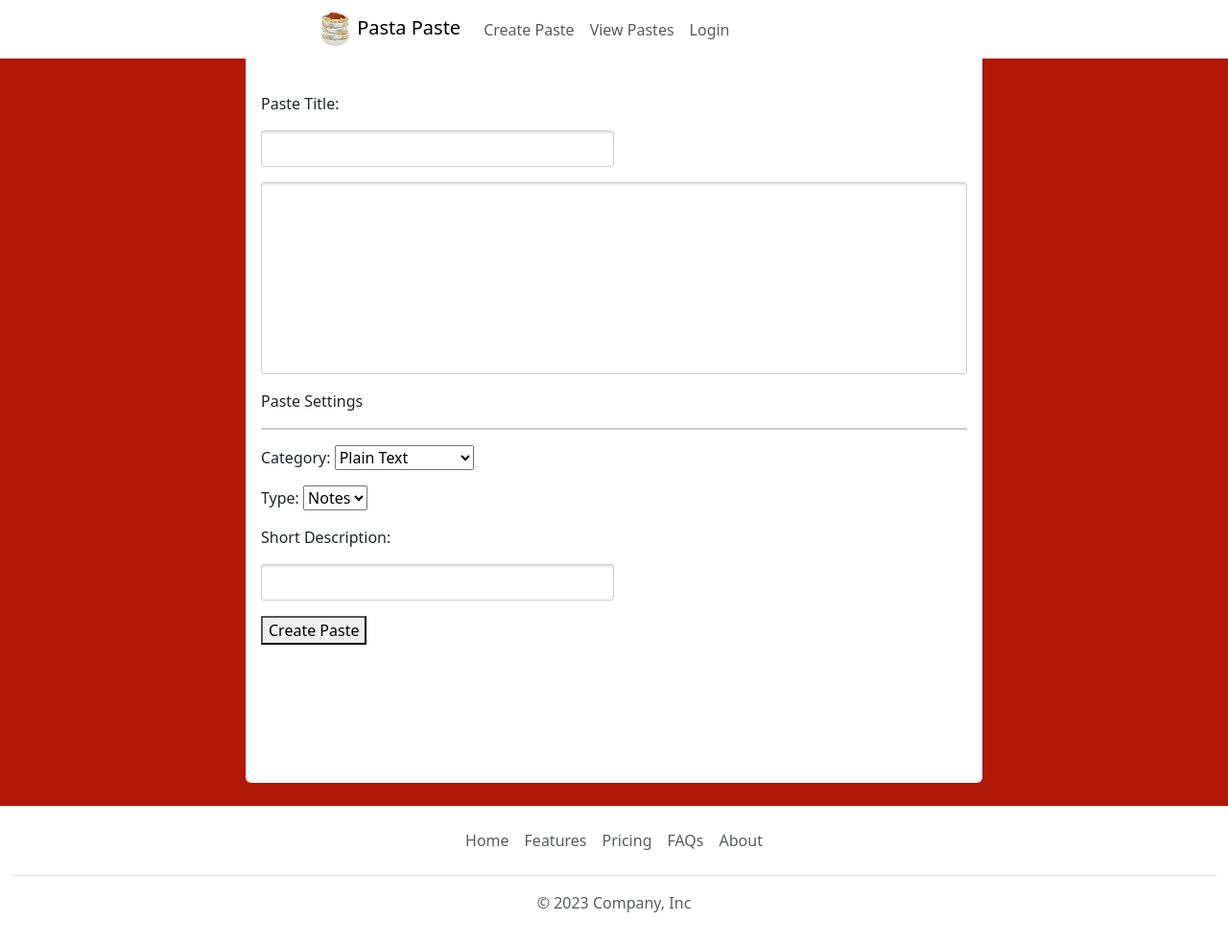
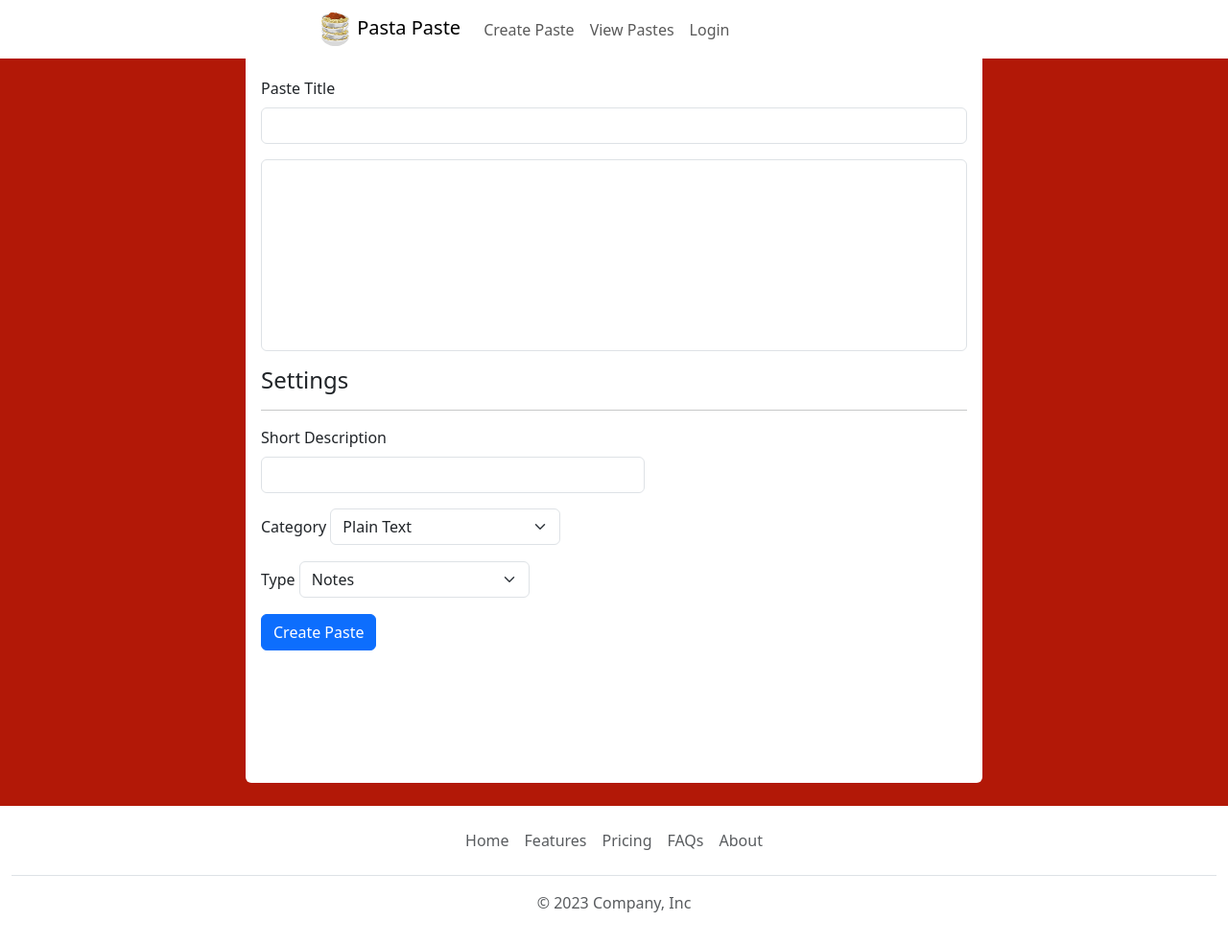
Before and after one commit to LoganHodgins/Pasta-Paste, a Django app: page /user-paste in a window 1280 px wide. Shown: the whole page at 96% size. Run offline with Django 4.2, Linux system fonts and the light colour scheme; some libraries are stand-ins or nearby versions.

Commit message:
added bootstrapped form with crispy

```diff
--- a/requirements.txt
+++ b/requirements.txt
@@ -1,4 +1,6 @@
 asgiref==3.6.0
+crispy-bootstrap5==0.7
 Django==4.1.7
+django-crispy-forms==2.0
 django-environ==0.10.0
 sqlparse==0.4.3
--- a/user_paste/static/user_paste/main.css
+++ /dev/null
@@ -1,7 +0,0 @@
-.hr-line {
-    height: 1px;
-    border: 0;
-    border-top: 2px solid #ccc;
-    margin: 1em 0;
-    padding: 0;
-}
--- a/user_paste/static/user_paste/user_paste.css
+++ b/user_paste/static/user_paste/user_paste.css
@@ -1,5 +1,9 @@
 main {
     min-height: 100vh;
+}
+
+.asteriskField {
+    display: none;
 }
 
 .paste-area {
@@ -7,44 +11,16 @@ main {
     padding-top: 4rem;
 }
 
-.paste-form label,
-.paste-form input,
-.paste-form textarea {
-    outline: none;
-    display: block;
-    width: 100%;
-    margin: 1rem 0;
-}
-
-.paste-form textarea,
-.paste-form input[type="text"] {
-    border: 1px solid #ccc;
-    border-radius: 3px;
-    box-shadow: inset 0 2px 2px rgb(0 0 0 / 10%);
-    padding: 6px 6px;
-}
-
-.paste-form textarea {
+textarea.textarea {
     height: 25vh;
     resize: none;
 }
 
-.paste-form input[type="text"] {
-    display: block;
-    width: 50%;
+#id_post_description {
+    max-width: 25rem;
 }
 
-.paste-form button,
-.paste-form select {
-    cursor: pointer;
+#id_post_category, #id_post_type {
+    display: inline;
+    width: 15rem;
 }
-
-.paste-form-item label,
-.paste-form-item input,
-.paste-form-item select {
-    display: inline;
-}
-
-.paste-form-item {
-    margin: 1rem 0;
-}
--- a/user_paste/templates/user_paste/index.html
+++ b/user_paste/templates/user_paste/index.html
@@ -3,13 +3,12 @@
 
 {% block css_files %}
 <link rel="stylesheet" href='{% static "user_paste/index.css" %}'>
-<link rel="stylesheet" href='{% static "user_paste/main.css" %}'>
 {% endblock %}
 
 {% block content %}
 <div class="paste-list">
     <h2>Recent User Pastes</h2>
-    <div class="hr-line"></div>
+    <hr/>
     <ul>
         {% for post in pastes %}
            {% include 'user_paste/includes/paste_card.html' %}
--- a/user_paste/templates/user_paste/user_paste.html
+++ b/user_paste/templates/user_paste/user_paste.html
@@ -1,33 +1,24 @@
 {% extends 'base.html' %}
 {% load static %}
 
+{% load crispy_forms_tags %}
+
 {% block css_files %}
 <link rel="stylesheet" href='{% static "user_paste/user_paste.css" %}'>
-<link rel="stylesheet" href='{% static "user_paste/main.css" %}'>
 {% endblock %}
 
 {% block content %}
 <div class="paste-area">
     <form action="{% url "user-paste" %}" method='POST' class="paste-form" autocomplete="off">
         {% csrf_token %}
-        {{ postForm.post_title.label_tag }}
-        {{ postForm.post_title }}
-        {{ postForm.post_content }}
-        <p>Paste Settings</p>
-        <div class="hr-line"></div>
-        <div class="paste-form-item">
-            {{ postForm.post_category.label_tag }}
-            {{ postForm.post_category }}
-        </div>
-        <div class="paste-form-item">
-            {{ postForm.post_type.label_tag }}
-            {{ postForm.post_type }}
-        </div>
-        <div class="paste-form-item">
-            {{ postForm.post_description.label_tag }}
-            {{ postForm.post_description }}
-        </div>
-        <button type="submit">Create Paste</button>
+        {{ postForm.post_title|as_crispy_field }}
+        {{ postForm.post_content|as_crispy_field }}
+        <h4>Settings</h4>
+        <hr/>
+        {{ postForm.post_description|as_crispy_field }}
+        {{ postForm.post_category|as_crispy_field }}
+        {{ postForm.post_type|as_crispy_field }}
+        <button type="submit" class="btn btn-primary">Create Paste</button>
     </form>
 </div>
 <script src="{% static "user_paste/user_paste.js" %}"></script>
--- a/user_paste/views.py
+++ b/user_paste/views.py
@@ -20,7 +20,6 @@ class UserPaste(View):
 
     def post(self, request):
         post_form = PostForm(request.POST)
-        print(post_form.is_valid())
         if post_form.is_valid():
             anon_username = ''.join(random.choices(string.ascii_letters + string.digits, k=20))
             anon_user = User.objects.create(user_name=anon_username)
```
Also changed, not shown: pasta_paste/settings.py (+6 -1 lines), README.md.
